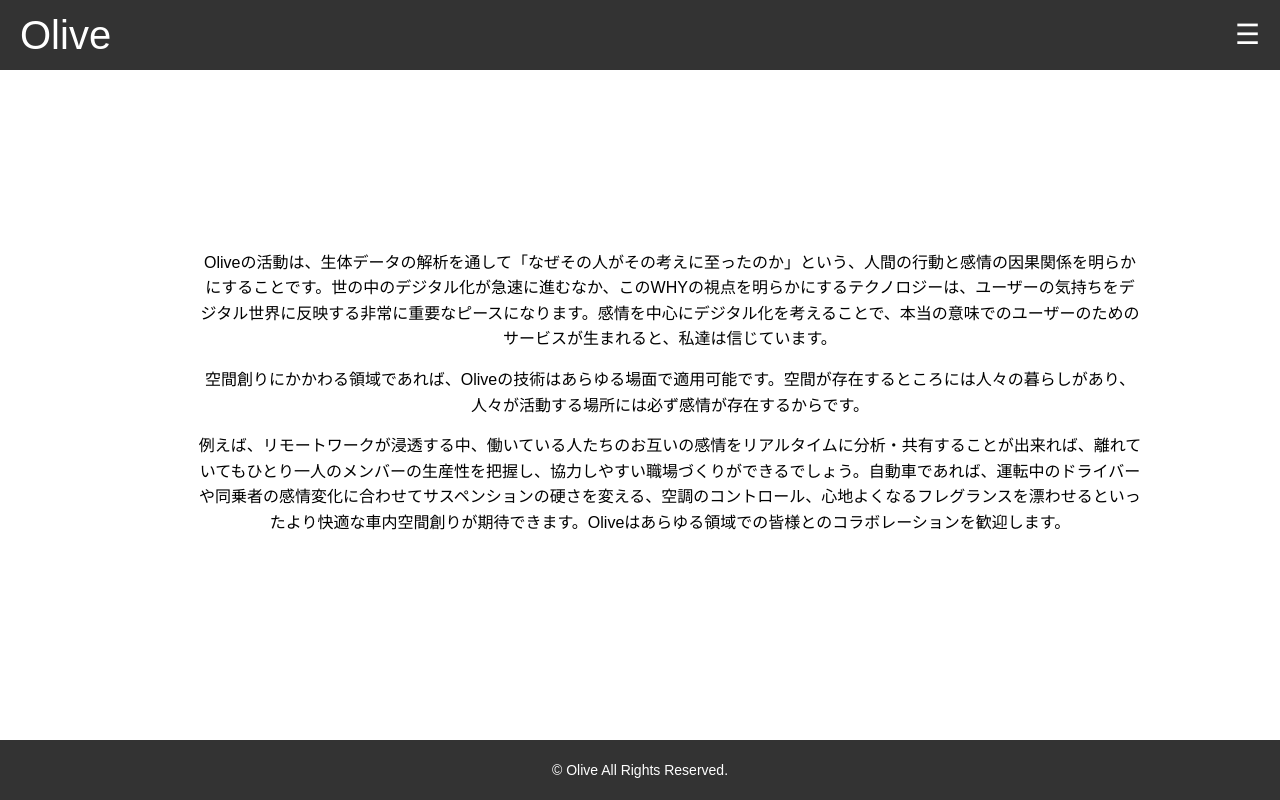
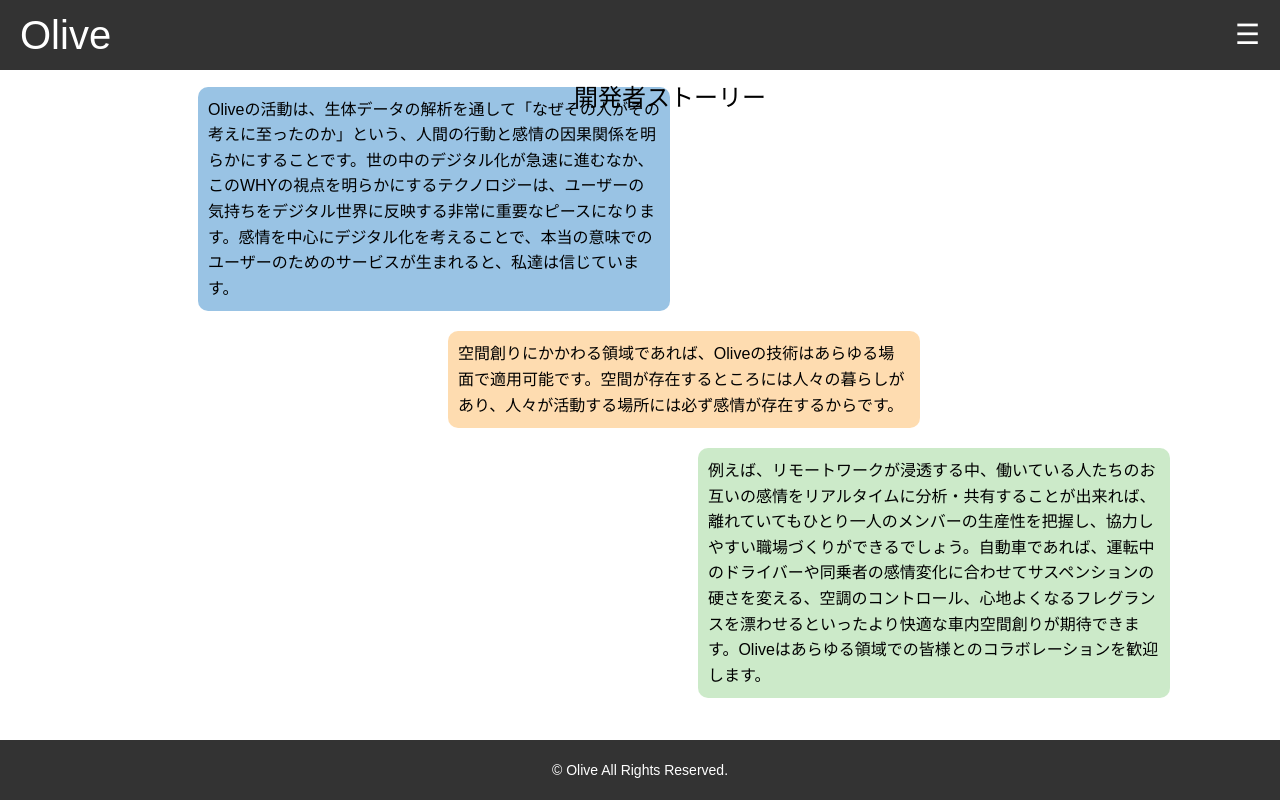
Before and after one commit to towakuri/olive-homepage, a React (Create React App) app: page /information in a window 1280 px wide. Both pictures are taken after a click on the element "開発者ストーリー". Built offline with nearby package versions, Linux system fonts and the light colour scheme.

Commit message:
market,story chenge design

```diff
--- a/src/components/Market.css
+++ b/src/components/Market.css
@@ -10,9 +10,53 @@
   padding: 0;
 }
 
+.market-container h1 {
+  display: block;
+  color: #000;
+  font-size: 24px;
+  text-align: center;
+  position: absolute;
+  top: 0;
+  left: 50%;
+  transform: translateX(-50%);
+}
+
 .market-item {
   padding: 20px;
   margin: 10px 0;
   transition: transform 0.2s;
   color: #000;
 }
+
+.market-item:nth-child(1) {
+  background-color: #3d8ecc86;
+  text-align: left; /* 左揃え */
+  width: 50%;
+  border-radius: 10px;
+}
+
+.market-item:nth-child(2) {
+  background-color: #febd6986;
+  text-align: left; /* 左揃え */
+  width: 50%;
+  position: relative; /* 位置を相対的に変更 */
+  left: 500px;
+  border-radius: 10px;
+}
+
+.market-item:nth-child(3) {
+  background-color: #f4b3b386;
+  text-align: left; /* 左揃え */
+  width: 50%;
+  position: relative; /* 位置を相対的に変更 */
+  border-radius: 10px;
+}
+
+.market-item:nth-child(4) {
+  background-color: #9ed79986;
+  text-align: left; /* 左揃え */
+  width: 50%;
+  position: relative; /* 位置を相対的に変更 */
+  left: 500px;
+  border-radius: 10px;
+}
--- a/src/components/Market.js
+++ b/src/components/Market.js
@@ -4,6 +4,7 @@
 const Market = () => {
   return (
     <div className="market-container">
+      <h1>我々の取り組む市場</h1>
       <ul className="market-list">
         <li className="market-item">Oliveでは内閣府が提唱する「Society 5.0」や「Marketing 4.0」で語られる「Personalized Service」の実現のために必要とされる根底のデータとして「感情」の可視化に取り組んでまいります。</li>
         <li className="market-item">カメラやセンサー、スマートウォッチによる生体データ計測等の技術は、加速度的に進歩しており、ユーザーもまた生体データを計測されることが日常化してきています。今後、生体計測は様々な市場における必須技術となります。</li>
--- a/src/components/Story.css
+++ b/src/components/Story.css
@@ -2,14 +2,57 @@
   padding: 20px; /* 内側の余白 */
 }
 
+.story-container h1 {
+  display: block;
+  color: #000;
+  font-size: 24px;
+  text-align: center;
+  position: absolute;
+  top: 0;
+  left: 50%;
+  transform: translateX(-50%);
+}
+
 .story-list {
   list-style-type: none; /* リストのスタイルをなしに */
-  padding: 0; /* パディングをリセット */
 }
 
-.story-list li {
+.story-list li:nth-child(1) {
+  margin-bottom: 20px; /* 各リスト項目の下に余白 */
+  line-height: 1.6; /* 行間を広げる */
+  font-size: 16px; /* フォントサイズ */
+  color: #000; /* テキストの色 */
+  text-align: left; /* 左揃え */
+  width: 50%;
+  background-color: #3d8ecc86;
+  border-radius: 10px;
+  padding: 10px;
+}
+
+.story-list li:nth-child(2) {
+  margin-bottom: 20px; /* 各リスト項目の下に余白 */
+  line-height: 1.6; /* 行間を広げる */
+  font-size: 16px; /* フォントサイズ */
+  color: #000; /* テキストの色 */
+  text-align: left;
+  width: 50%;
+  position: relative; /* 位置を相対的に変更 */
+  left: 250px;
+  background-color: #febd6986;
+  border-radius: 10px;
+  padding: 10px;
+}
+
+.story-list li:nth-child(3) {
   margin-bottom: 15px; /* 各リスト項目の下に余白 */
   line-height: 1.6; /* 行間を広げる */
   font-size: 16px; /* フォントサイズ */
   color: #000; /* テキストの色 */
+  text-align: left; /* 右揃え */
+  width: 50%;
+  position: relative; /* 位置を相対的に変更 */
+  left: 500px;
+  background-color: #9ed79986;
+  border-radius: 10px;
+  padding: 10px;
 }
--- a/src/components/Story.js
+++ b/src/components/Story.js
@@ -4,6 +4,7 @@
 const Story = () => {
   return (
     <div className="story-container"> {/* コンテナを追加 */}
+      <h1>開発者ストーリー</h1> {/* h1を追加 */}
       <ul className="story-list"> {/* クラス名を追加 */}
         <li>Oliveの活動は、生体データの解析を通して「なぜその人がその考えに至ったのか」という、人間の行動と感情の因果関係を明らかにすることです。世の中のデジタル化が急速に進むなか、このWHYの視点を明らかにするテクノロジーは、ユーザーの気持ちをデジタル世界に反映する非常に重要なピースになります。感情を中心にデジタル化を考えることで、本当の意味でのユーザーのためのサービスが生まれると、私達は信じています。</li>
         <li>空間創りにかかわる領域であれば、Oliveの技術はあらゆる場面で適用可能です。空間が存在するところには人々の暮らしがあり、人々が活動する場所には必ず感情が存在するからです。</li>
```
